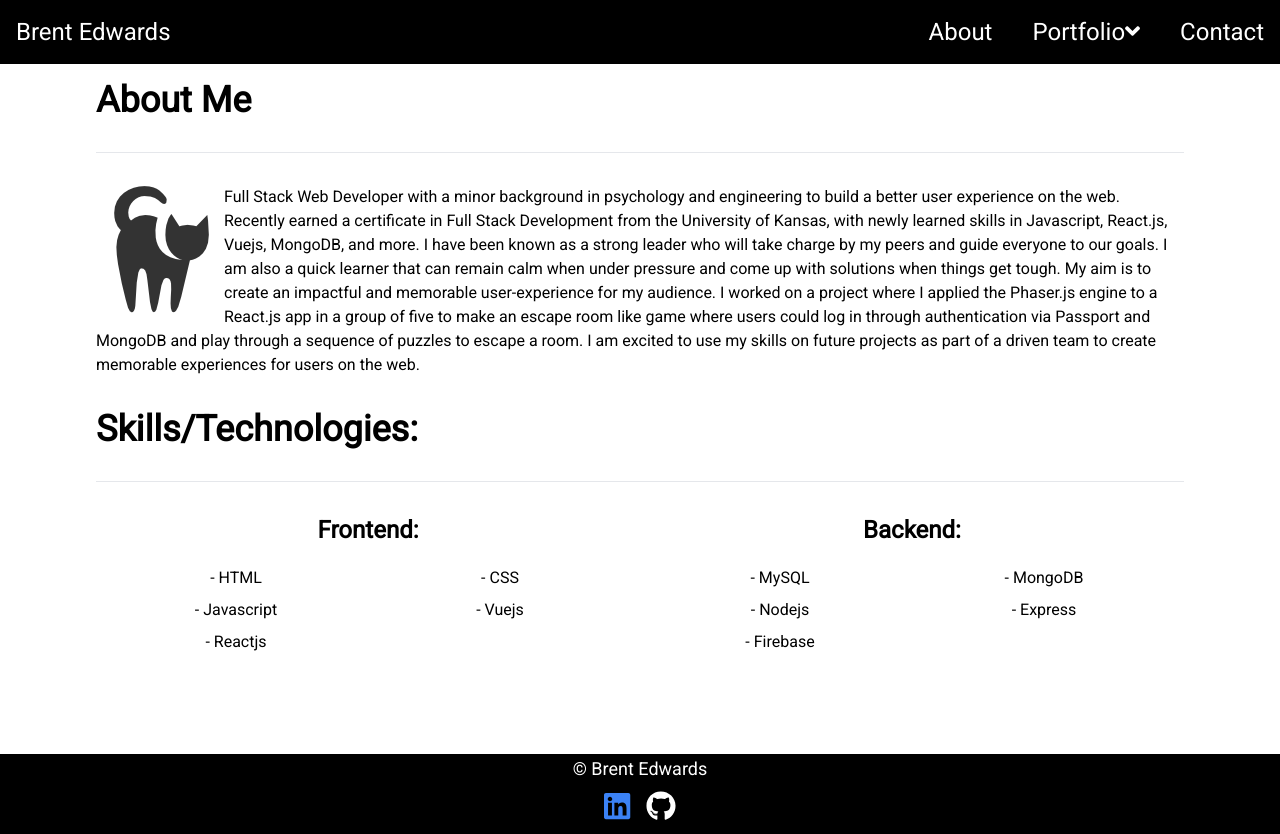
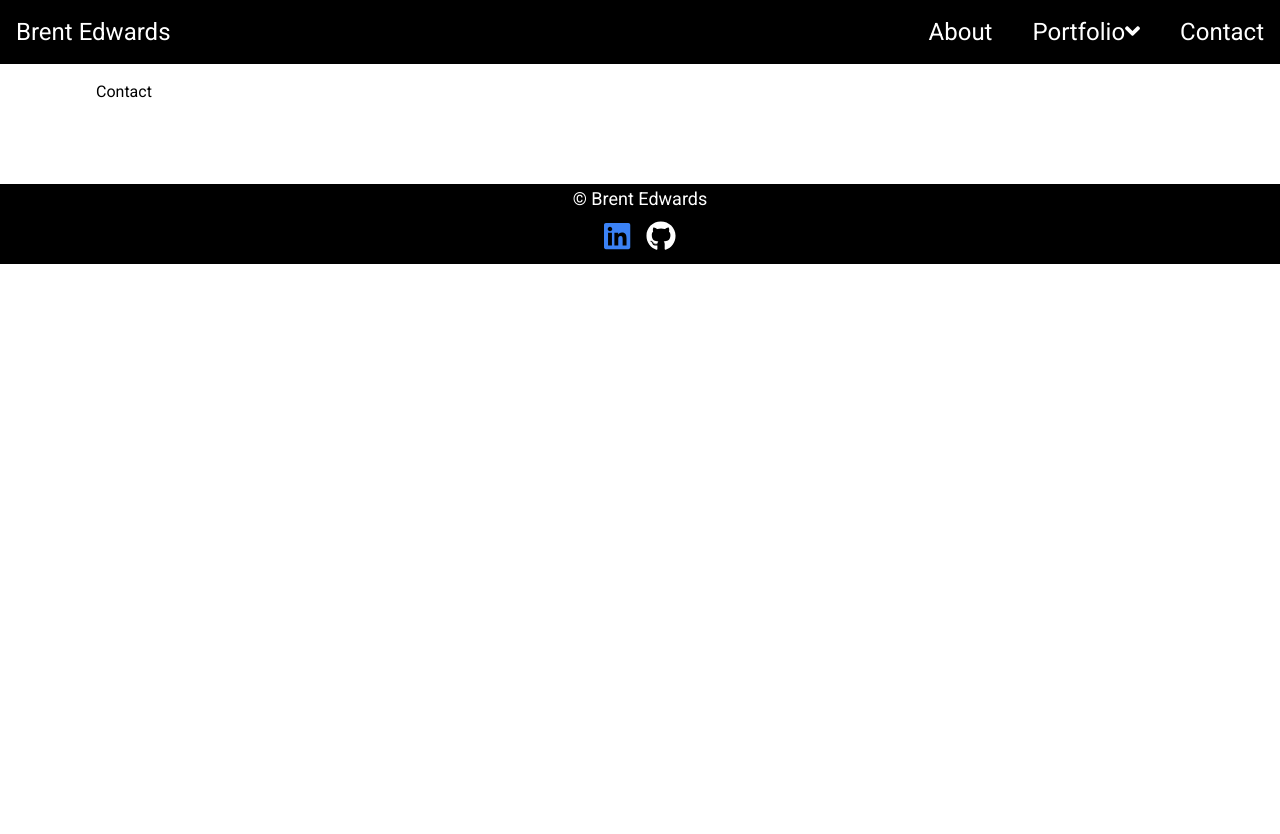
Before and after one commit to zirris512/vue-portfolio, a Vue app: page /contact in a window 1280 px wide. After the commit the page ends 800 px from the top, so only its background shows below. Built offline with nearby package versions, Linux system fonts and the light colour scheme.

Commit message:
add routing

```diff
--- a/src/App.vue
+++ b/src/App.vue
@@ -1,21 +1,21 @@
 <template>
     <the-nav />
-    <About />
+    <router-view></router-view>
     <div class="min-h-12"></div>
     <the-footer />
 </template>
 
 <script lang="ts">
     import { defineComponent } from "vue";
-    import About from "./pages/About.vue";
+    import { RouterView } from "vue-router";
     import TheNav from "./components/nav/TheNav.vue";
     import TheFooter from "./components/footer/TheFooter.vue";
 
     export default defineComponent({
         components: {
-            About,
             TheNav,
             TheFooter,
+            RouterView,
         },
     });
 </script>
--- a/src/main.ts
+++ b/src/main.ts
@@ -1,5 +1,6 @@
 import { createApp } from "vue";
 import App from "./App.vue";
+import { router } from "./router/router";
 import { library } from "@fortawesome/fontawesome-svg-core";
 import { faAngleDown, faAngleUp, faBars } from "@fortawesome/free-solid-svg-icons";
 import { faLinkedin, faGithub } from "@fortawesome/free-brands-svg-icons";
@@ -10,6 +11,8 @@ library.add(faAngleDown, faAngleUp, faLinkedin, faGithub, faBars);
 
 const app = createApp(App);
 
+app.use(router);
+
 app.component("font-awesome-icon", FontAwesomeIcon);
 
 app.mount("#app");
--- a/src/pages/About.vue
+++ b/src/pages/About.vue
@@ -1,5 +1,5 @@
 <template>
-    <div class="md:mx-24 mx-4 my-20 border-black">
+    <div class="md:mx-24 mx-4 my-20">
         <h1 class="text-4xl font-bold">About Me</h1>
         <hr class="my-8" />
         <div class="mb-8">
--- /dev/null
+++ b/src/pages/Contact.vue
@@ -0,0 +1,5 @@
+<template>
+    <div class="md:mx-24 mx-4 my-20">
+        <h1>Contact</h1>
+    </div>
+</template>
--- /dev/null
+++ b/src/pages/Portfolio.vue
@@ -0,0 +1,5 @@
+<template>
+    <div class="md:mx-24 mx-4 my-20">
+        <h1>Portfolio</h1>
+    </div>
+</template>
--- /dev/null
+++ b/src/router/router.ts
@@ -0,0 +1,12 @@
+import { createRouter, createWebHistory } from "vue-router";
+import About from "../pages/About.vue";
+
+export const router = createRouter({
+    history: createWebHistory(),
+    routes: [
+        { path: "/", redirect: "/about" },
+        { path: "/about", component: About },
+        { path: "/portfolio", component: () => import("../pages/Portfolio.vue") },
+        { path: "/contact", component: () => import("../pages/Contact.vue") },
+    ],
+});
```
